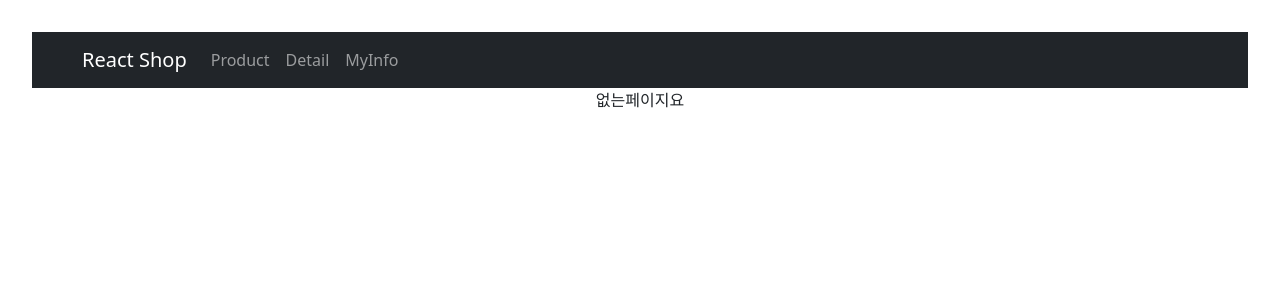
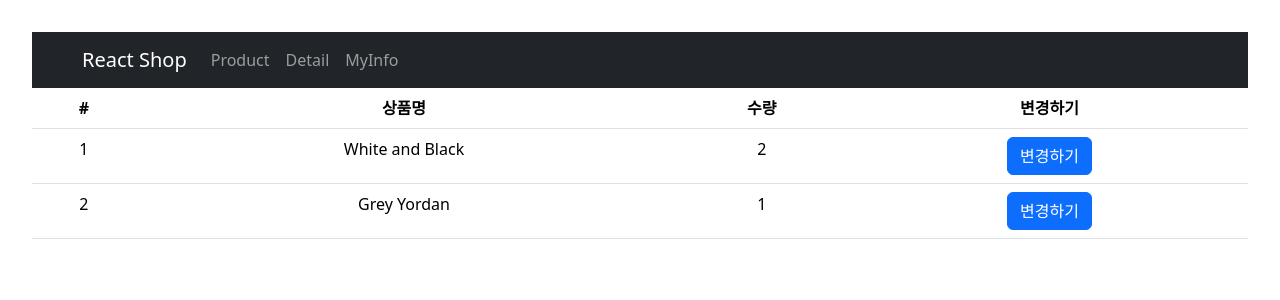
Before and after one commit to lalalaCoding/React, a React (Vite) app in the folder shop/: page /cart in a window 1280 px wide. Shown: the top 300 px of the page. Built offline with nearby package versions, Linux system fonts and the light colour scheme.

Commit message:
Redux 2/5

```diff
--- a/shop/package.json
+++ b/shop/package.json
@@ -10,11 +10,13 @@
     "preview": "vite preview"
   },
   "dependencies": {
+    "@reduxjs/toolkit": "^2.5.0",
     "axios": "^1.7.9",
     "bootstrap": "^5.3.3",
     "react": "^18.3.1",
     "react-bootstrap": "^2.10.7",
     "react-dom": "^18.3.1",
+    "react-redux": "^9.2.0",
     "react-router-dom": "^6.28.1",
     "styled-components": "^6.1.13"
   },
--- a/shop/src/App.jsx
+++ b/shop/src/App.jsx
@@ -1,4 +1,4 @@
-import { useState } from 'react'
+import { useState, createContext } from 'react'
 import './App.css'
 // import 'bootstrap/dist/css/bootstrap.min.css';
 import { Button, Navbar, Container, Nav, Row, Col} from 'react-bootstrap';
@@ -9,11 +9,18 @@ import { Routes, Route, Link, useNavigate, Outlet } from 'react-router-dom'
 import Product_Detail from './routes/detail.jsx'
 import { ShopEvent, FirstEvent, BirthEvent } from './routes/event.jsx';
 import axios from 'axios';
+import Cart from './routes/Cart.jsx'
+
+//Context(스테이트 보관함) API 사용해보기
+export let Context1 = createContext();
+
 
 
 function App() {
 
   let [shoes, setShoes] = useState(data); //객체 배열
+  let [재고] = useState([10, 11, 12]); //
+
   let [isLoading, setIsLoading] = useState(false);
   let [clickCount, setClickCount] = useState(0);
   let shoes_count_arr = [];
@@ -57,7 +64,17 @@ function App() {
                                             isLoading={isLoading} change_isLoading={change_isLoading}
                                             clickCount={clickCount} change_clickCount={change_clickCount}/>} />
 
-        <Route path="/detail/:id" element={<Product_Detail shoes={shoes} item_image={item_image}/>} />
+        <Route path="/detail/:id" element={
+          <Context1.Provider value={{ 재고 }}>
+            <Product_Detail shoes={shoes} item_image={item_image}/>
+          </Context1.Provider>
+          } />
+
+        {/* 장바구니 */}
+        <Route path="/cart" element={
+          <Cart></Cart>
+        } />
+
 
         <Route path="/about" element={<About />}>
           <Route path="member" element={<div>멤버임</div>}/>
--- a/shop/src/main.jsx
+++ b/shop/src/main.jsx
@@ -3,11 +3,15 @@ import { createRoot } from 'react-dom/client'
 import './index.css'
 import App from './App.jsx'
 import { BrowserRouter } from "react-router-dom";
+import {Provider} from 'react-redux';
+import store from './store.js';
 
 createRoot(document.getElementById('root')).render(
-  <StrictMode>
-    <BrowserRouter>
-      <App />
-    </BrowserRouter>
-  </StrictMode>,
+  <Provider store={store}>
+    <StrictMode>
+      <BrowserRouter>
+        <App />
+      </BrowserRouter>
+    </StrictMode>
+  </Provider>
 )
--- /dev/null
+++ b/shop/src/routes/Cart.jsx
@@ -0,0 +1,41 @@
+import {Table, Button} from 'react-bootstrap';
+import { useSelector } from 'react-redux';
+
+//장바구니 컴포넌트
+function Cart() {
+
+    //Redux Store를 가져와주는 훅
+    let a = useSelector((state) => { return state; })
+    console.log(a);
+
+    return (
+        <div>
+            <Table>
+                <thead>
+                    <tr>
+                        <th>#</th>
+                        <th>상품명</th>
+                        <th>수량</th>
+                        <th>변경하기</th>
+                    </tr>
+                </thead>
+                <tbody>
+                    {
+                        a.cart.map((a, i) => {
+                            return (
+                                <tr key={i}>
+                                    <td>{i + 1}</td>
+                                    <td>{a.name}</td>
+                                    <td>{a.count}</td>
+                                    <td><Button>변경하기</Button></td>
+                                </tr>
+                            )
+                        })
+                    }
+                </tbody>
+            </Table>
+        </div>
+    )
+}
+
+export default Cart;
--- a/shop/src/routes/detail.jsx
+++ b/shop/src/routes/detail.jsx
@@ -1,8 +1,12 @@
 import {Container, Row, Col, Button, Form, Nav } from 'react-bootstrap'
 import { useParams } from 'react-router-dom';
 import styled from 'styled-components';
-import { useEffect, Component, useState } from 'react';
+import { useEffect, Component, useState, useContext } from 'react';
 import styles from './detail.module.css';
+
+import {Context1} from './../App.jsx'; //컨텍스트(보관함) 가져오기
+
+
 
 //컴포넌트의 Lifecycle
 //mount(페이지에 장착), update(페이지에서 수정), unmount(페이지에서 제거)
@@ -38,6 +42,10 @@ let Box = styled.div`
 
 //상품 상세보기 컴포넌트
 function Product_Detail (props) {
+
+    //Destructuring 문법
+    let {재고} = useContext(Context1) //보관함 해체해주는 함수: 반환 값은 객체 타입
+
 
     let [display, setDisplay] = useState('block');
     let [count, setCount] = useState(0);
@@ -80,10 +88,6 @@ function Product_Detail (props) {
 
     return (
         <Container>
-            <div id={styles.아이디}>아이디</div>
-            <div id={styles['아-이디']}>아-이디</div>
-
-
             {/* 2초가 지나면 아래 div가 사라지게 해보기 */}
             <div className="alert alert-warning" style={{display: display}}>
                 2초 이내 구매 시 할인
@@ -96,7 +100,7 @@ function Product_Detail (props) {
                 <No_Product_Detail />
                 : <Yes_Product_Detail
                     select_item={select_item} select_item_img={select_item_img}
-                    isNumber={isNumber} changeAmount={changeAmount} shoes={props.shoes}/>
+                    isNumber={isNumber} changeAmount={changeAmount}/>
             }
         </Container>
     )
@@ -129,6 +133,7 @@ function Yes_Product_Detail (props) {
             setFade('');
         }
     }, []);
+
 
     return (
         <>
@@ -172,23 +177,15 @@ function Yes_Product_Detail (props) {
                 </Nav.Item>
             </Nav>
 
-            <TabContent tab={tab} shoes={props.shoes}/>
+            <TabContent tab={tab}/>
          </>
     )
 }
 
-function TabContent({tab, shoes}) { //== 핵심 ==//
-    // if (tab == 0) {
-    //     return (<div className={styles.descript_div}>내용0</div>)
-    // }
-    // if (tab == 1) {
-    //     return (<div className={styles.descript_div}>내용1</div>)
-    // }
-    // if (tab == 2) {
-    //     return (<div className={styles.descript_div}>내용2</div>)
-    // }
+function TabContent({tab}) { //== 핵심 ==//
 
     let [fade, setFade] = useState('');
+    let {재고} = useContext(Context1);
 
     useEffect(() => {
         let a = setTimeout(() => {setFade('end');}, 100); //오토매틱 배칭을 회피하기 위한 타이머
@@ -203,9 +200,7 @@ function TabContent({tab, shoes}) { //== 핵심 ==//
         <>
             <div className={`start ${fade}`}>
                 {
-                    [<div className={`${styles.descript_div}`}>
-                        {shoes[0].title}
-                    </div>,
+                    [<div className={`${styles.descript_div}`}>내용0</div>,
                     <div className={styles.descript_div}>내용1</div>,
                     <div className={styles.descript_div}>내용2</div>][tab]
                 }
@@ -214,4 +209,8 @@ function TabContent({tab, shoes}) { //== 핵심 ==//
     )
 }
 
+
+
+
+
 export default Product_Detail
--- /dev/null
+++ b/shop/src/store.js
@@ -0,0 +1,37 @@
+import { configureStore, createSlice } from '@reduxjs/toolkit'
+
+//useState()의 역할: state 하나를 slice라고 부른다.
+createSlice({
+    name : 'state이름',
+    initialState : '값'
+})
+let user = createSlice({
+    name : 'user',
+    initialState : 'kim'
+})
+
+let stock = createSlice({
+    name : 'stock',
+    initialState: [10, 11, 12]
+})
+
+let cart = createSlice({
+    name: 'cart',
+    initialState: [
+        {id : 0, name : 'White and Black', count : 2},
+        {id : 2, name : 'Grey Yordan', count : 1}
+      ]
+})
+
+
+
+
+export default configureStore({
+    // Slice 등록
+  reducer: {
+    user : user.reducer,
+    stock : stock.reducer,
+    cart : cart.reducer
+
+   }
+})
```
Also changed, not shown: 1 other file (tests, documents, lock files or other folders).
